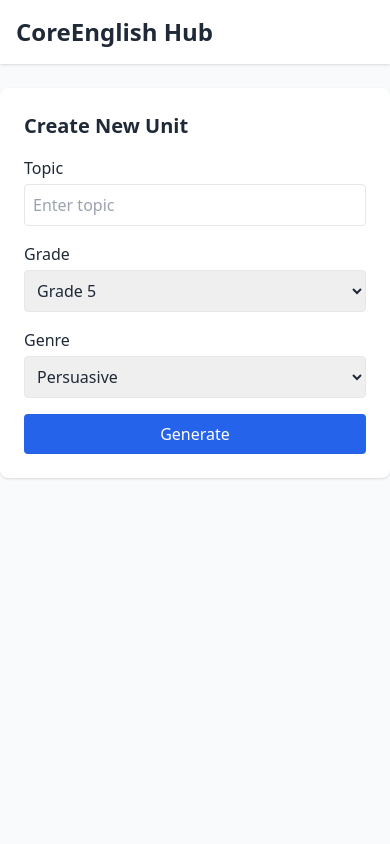
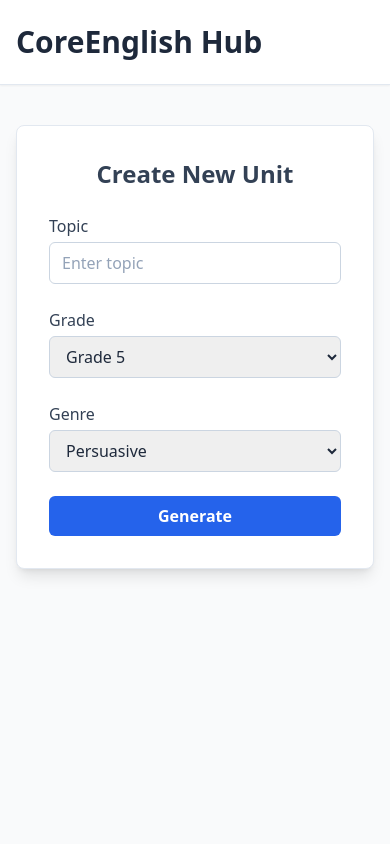
Before and after one commit to AutoOpsLab/coreenglish-hub, a FastAPI app: page /unit/new in a window 390 px wide. Run offline with FastAPI, Linux system fonts and the light colour scheme; some libraries are stand-ins or nearby versions.

Commit message:
Refactor: Modernize views with Tailwind CSS and HTMX for SPA behavior
This commit implements several enhancements to make the application feel more like a Single Page Application (SPA) and modernizes the UI using Tailwind CSS.

Key changes:

1.  **Tailwind CSS Refinements:**
    *   Reviewed and updated Tailwind CSS classes across all HTML templates (`base.html`, `dashboard.html`, `login.html`, `unit_form.html`, `unit_result.html`, `_lesson_row.html`, `lesson_detail.html`).
    *   Improved overall layout, spacing, typography, and consistency (e.g., using `slate` color palette, standardizing form elements, button styles, shadows, and borders).
    *   Utilized `@tailwindcss/typography` plugin (`prose prose-slate`) for better content rendering in `lesson_detail.html` and the target `#detail-panel`.

2.  **SPA-like Enhancements with HTMX:**
    *   **Dynamic Lesson Loading:** Lesson "View" links in `unit_result.html` now use HTMX to fetch and display lesson details in a panel on the same page without a full reload.
    *   **Partial Template Loading:** `lesson_detail.html` was adapted to be loaded as a partial, with its surrounding card styling removed (now handled by the target panel).
    *   **Detail Panel Clearing:** The "Close Detail" link in the loaded lesson detail now uses HTMX to clear the panel.
    *   **Form Submission with HTMX:** The "Create New Unit" form (`unit_form.html`) now submits via HTMX. The application relies on HTMX to follow the server's redirect to the new unit page.

These changes aim to improve your experience by reducing full page loads and providing a more responsive and modern interface.
The `/clear-detail` endpoint implementation and full end-to-end testing are pending.

```diff
--- a/templates/base.html
+++ b/templates/base.html
@@ -7,7 +7,7 @@
   <script src="https://unpkg.com/htmx.org@1.9.2"></script>
   <title>{% block title %}CoreEnglish Hub{% endblock %}</title>
 </head>
-<body class="bg-gray-50 text-gray-800 relative">
+<body class="bg-gray-50 text-slate-800 relative min-h-screen flex flex-col">
 
   <!-- Loading overlay -->
   <div id="loading-overlay" class="hidden fixed inset-0 bg-white bg-opacity-75 flex items-center justify-center z-50">
@@ -15,13 +15,13 @@
     <span class="ml-4 text-xl font-medium">Generating… please wait</span>
   </div>
 
-  <header class="bg-white shadow p-4 mb-6">
+  <header class="bg-white shadow-sm mb-6 border-b border-slate-200 py-6 px-4 sm:px-6 lg:px-8">
     <div class="container mx-auto flex justify-between items-center">
-      <h1 class="text-2xl font-bold">CoreEnglish Hub</h1>
+      <h1 class="text-3xl font-bold">CoreEnglish Hub</h1>
     </div>
   </header>
 
-  <main class="container mx-auto mb-12">
+  <main class="container mx-auto mb-12 flex-grow p-4 sm:p-6 lg:p-8">
     {% block content %}{% endblock %}
   </main>
 
--- a/templates/unit_form.html
+++ b/templates/unit_form.html
@@ -1,23 +1,23 @@
 {% extends "base.html" %}
 {% block title %}New Unit{% endblock %}
 {% block content %}
-<div class="max-w-lg mx-auto bg-white p-6 rounded-lg shadow">
-  <h2 class="text-xl font-semibold mb-4">Create New Unit</h2>
-  <form action="/generate-summary" method="post" class="space-y-4">
+<div class="max-w-lg mx-auto bg-white p-8 rounded-lg shadow-lg border border-slate-200">
+  <h2 class="text-2xl font-bold mb-6 text-slate-700 text-center">Create New Unit</h2>
+  <form hx-post="/generate-summary" hx-indicator="#loading-overlay" class="space-y-6">
     <div>
-      <label class="block mb-1 font-medium">Topic</label>
-      <input name="topic" type="text" placeholder="Enter topic" class="w-full p-2 border rounded" />
+      <label class="block mb-1 font-medium text-slate-700">Topic</label>
+      <input name="topic" type="text" placeholder="Enter topic" class="w-full px-3 py-2 border border-slate-300 rounded-md placeholder-slate-400 focus:ring-blue-500 focus:border-blue-500 focus:ring-1" />
     </div>
     <div>
-      <label class="block mb-1 font-medium">Grade</label>
-      <select name="grade" class="w-full p-2 border rounded">
+      <label class="block mb-1 font-medium text-slate-700">Grade</label>
+      <select name="grade" class="w-full px-3 py-2 border border-slate-300 rounded-md focus:ring-blue-500 focus:border-blue-500 focus:ring-1">
         <option value="5">Grade 5</option>
         <option value="6">Grade 6</option>
       </select>
     </div>
     <div>
-      <label class="block mb-1 font-medium">Genre</label>
-      <select name="genre" class="w-full p-2 border rounded">
+      <label class="block mb-1 font-medium text-slate-700">Genre</label>
+      <select name="genre" class="w-full px-3 py-2 border border-slate-300 rounded-md focus:ring-blue-500 focus:border-blue-500 focus:ring-1">
         <option value="persuasive">Persuasive</option>
         <option value="informational">Informational</option>
         <option value="narrative">Narrative</option>
@@ -25,7 +25,7 @@
       </select>
     </div>
 
-    <button type="submit" class="w-full bg-blue-600 text-white p-2 rounded hover:bg-blue-700">
+    <button type="submit" class="w-full bg-blue-600 text-white px-4 py-2 rounded-md font-semibold hover:bg-blue-700 focus:outline-none focus-visible:ring-2 focus-visible:ring-offset-2 focus-visible:ring-blue-500">
       Generate
     </button>
   </form>
```
Also changed, not shown: templates/_lesson_row.html (+9 -6 lines), templates/dashboard.html (+10 -10 lines), templates/lesson_detail.html (+18 -14 lines), templates/login.html (+10 -10 lines), templates/unit_result.html (+13 -13 lines).
